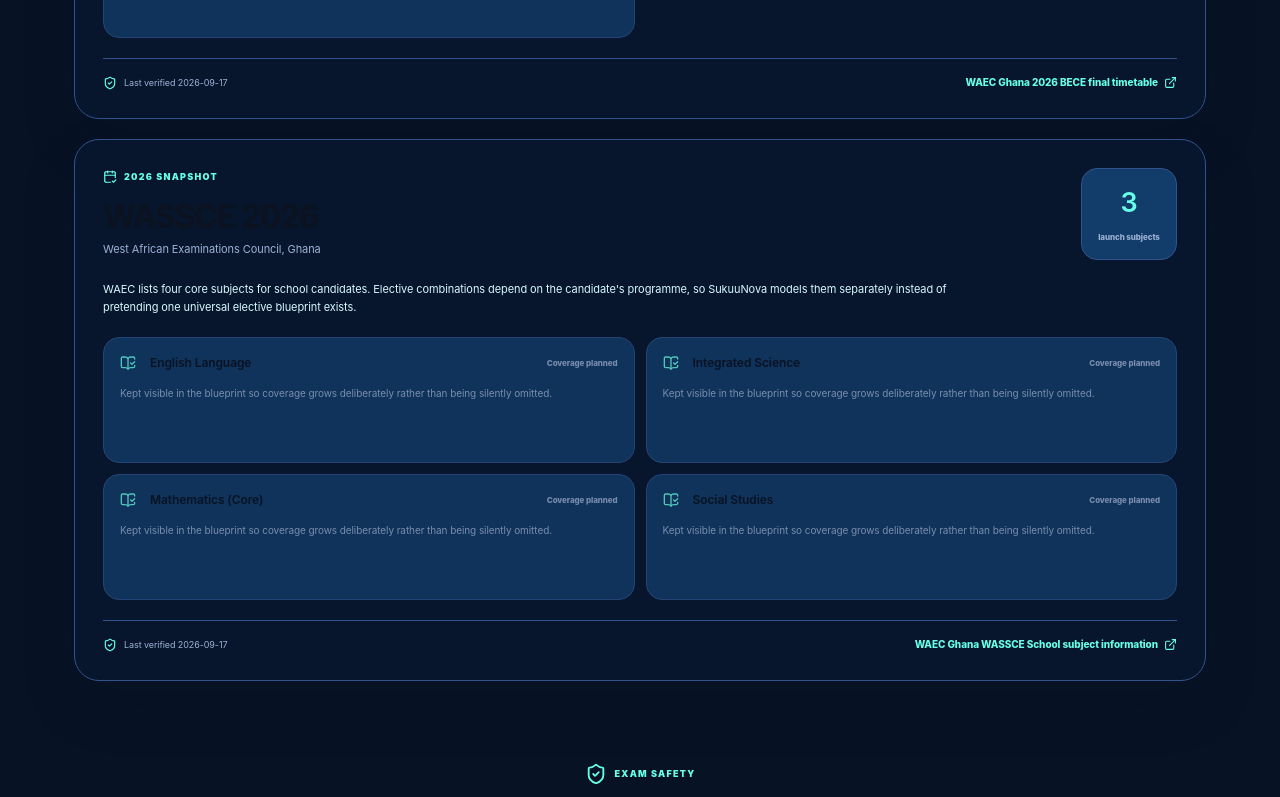
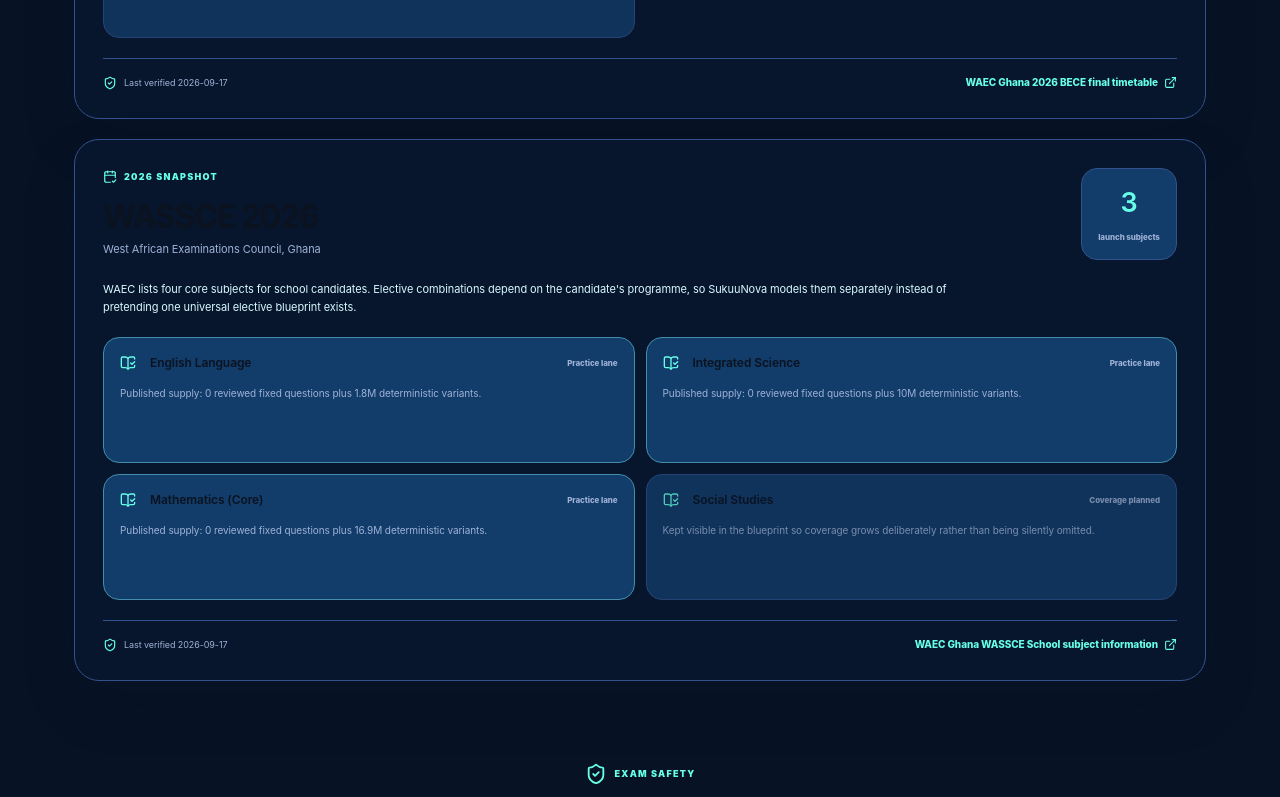
Before and after one commit to Eugene999B/SukuuNova, a Next.js app: page /learn/exams in a window 1280 px wide. Shown: the part 1488-2285 px from the top of the page. Built offline with nearby package versions, Linux system fonts and the light colour scheme.

Commit message:
feat(learn): derive Exam Centre readiness from published capability

```diff
--- a/src/app/learn/exams/page.tsx
+++ b/src/app/learn/exams/page.tsx
@@ -1,7 +1,7 @@
 import type { Metadata } from "next";
 import Link from "next/link";
 import { ArrowLeft, ArrowRight, BookOpenCheck, CalendarCheck2, Clock3, ExternalLink, GraduationCap, ShieldCheck, Sparkles, Target } from "lucide-react";
-import { EXAM_BLUEPRINTS, GHANA_CCP_REFERENCE, practiceReadySubjects } from "../exam-blueprints";
+import { EXAM_BLUEPRINTS, GHANA_CCP_REFERENCE, examSubjectCapability, practiceReadySubjects } from "../exam-blueprints";
 import styles from "./exams.module.css";
 
 export const metadata: Metadata = {
@@ -62,12 +62,14 @@ export default function ExamCentrePage() {
               <p className={styles.note}>{blueprint.note}</p>
 
               <div className={styles.subjectGrid}>
-                {blueprint.subjects.map((subject) => (
-                  <section className={subject.practiceReady ? styles.subjectReady : styles.subjectPlanned} key={subject.id}>
+                {blueprint.subjects.map((subject) => {
+                  const capability = examSubjectCapability(blueprint, subject);
+                  return (
+                    <section className={capability.ready ? styles.subjectReady : styles.subjectPlanned} key={subject.id}>
                       <div className={styles.subjectTitle}>
                         <BookOpenCheck size={16} />
                         <strong>{subject.label}</strong>
-                      <span>{subject.practiceReady ? "Practice lane" : "Coverage planned"}</span>
+                        <span>{capability.ready ? "Practice lane" : "Coverage planned"}</span>
                       </div>
                       {subject.papers?.length ? (
                         <div className={styles.paperList}>
@@ -79,10 +81,13 @@ export default function ExamCentrePage() {
                           ))}
                         </div>
                       ) : (
-                      <p className={styles.subjectCopy}>{subject.practiceReady ? "The current Learn engine can already serve this subject while deeper exam-specific packs expand." : "Kept visible in the blueprint so coverage grows deliberately rather than being silently omitted."}</p>
+                        <p className={styles.subjectCopy}>{capability.ready
+                          ? "Published supply: " + capability.reviewedStandardQuestions + " reviewed fixed questions plus " + new Intl.NumberFormat("en", { notation: "compact", maximumFractionDigits: 1 }).format(capability.variantCapacity) + " deterministic variants."
+                          : "Kept visible in the blueprint so coverage grows deliberately rather than being silently omitted."}</p>
                       )}
                     </section>
-                ))}
+                  );
+                })}
               </div>
 
               <footer className={styles.sourceRow}>
```
Lines whose indentation alone changed are shown as unchanged.
